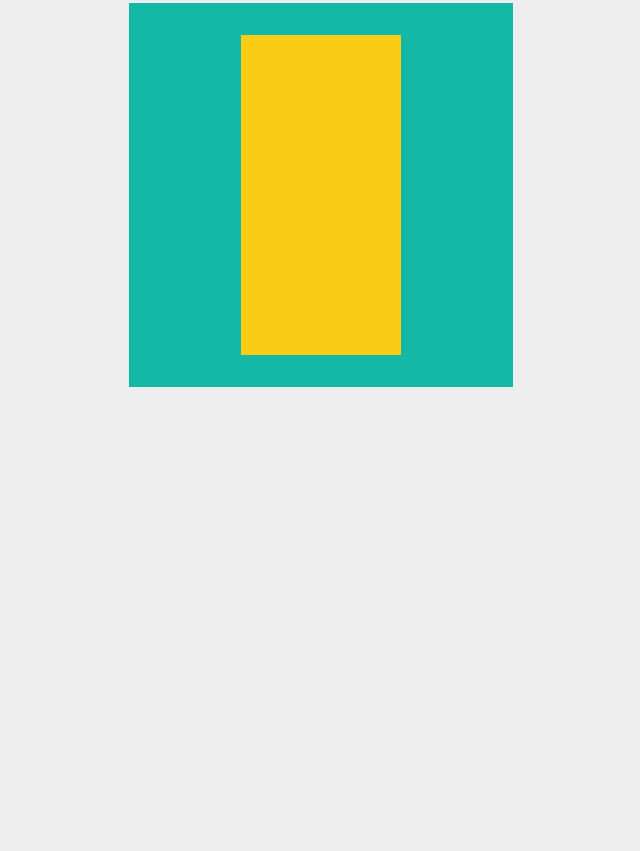
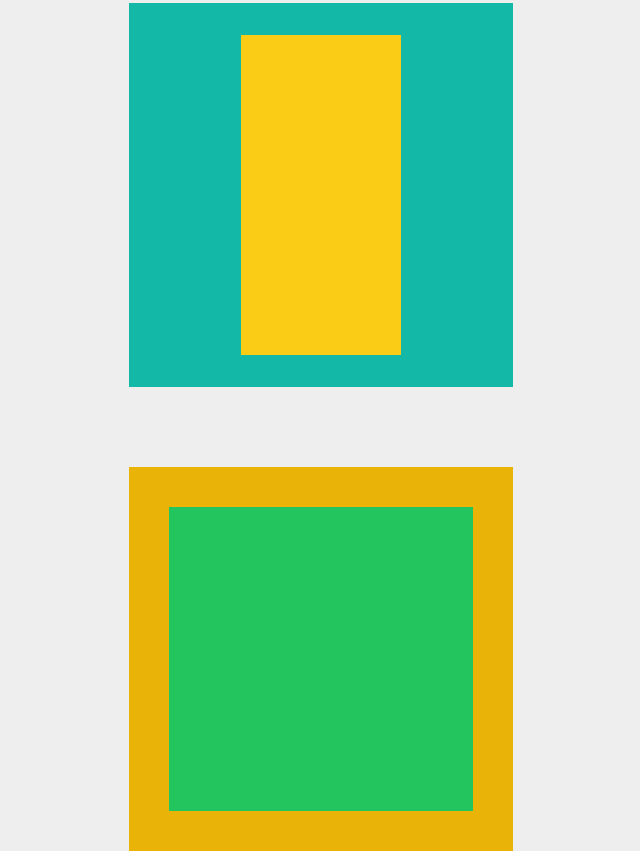
Before and after one commit to DanialBakhtiari/Welcome_To_GitHub, a website built with Vite: page index.html in a window 1280 px wide. Shown: the part 885-1736 px from the top of the page, without its empty margins (319-959 px from the left). Before the commit the page ends 1272 px from the top, so only its background shows below. Built offline with nearby package versions, Linux system fonts and the light colour scheme; files whose address does not match are found by name.

Commit message:
test for pull

```diff
--- a/index.html
+++ b/index.html
@@ -21,6 +21,10 @@
   <div class="w-40 h-80 bg-yellow-400"></div>
  </div>
 
+ <div class="w-96 h-96 p-10 bg-yellow-500 flex justify-center items-center mx-auto mt-20">
+  <div class="w-full h-full bg-green-500"></div>
+ </div>
+
   <script src="./node_modules/swiper/swiper-bundle.min.js"></script>
   <script src="./src/swiper.js"></script>
 </body>
```
